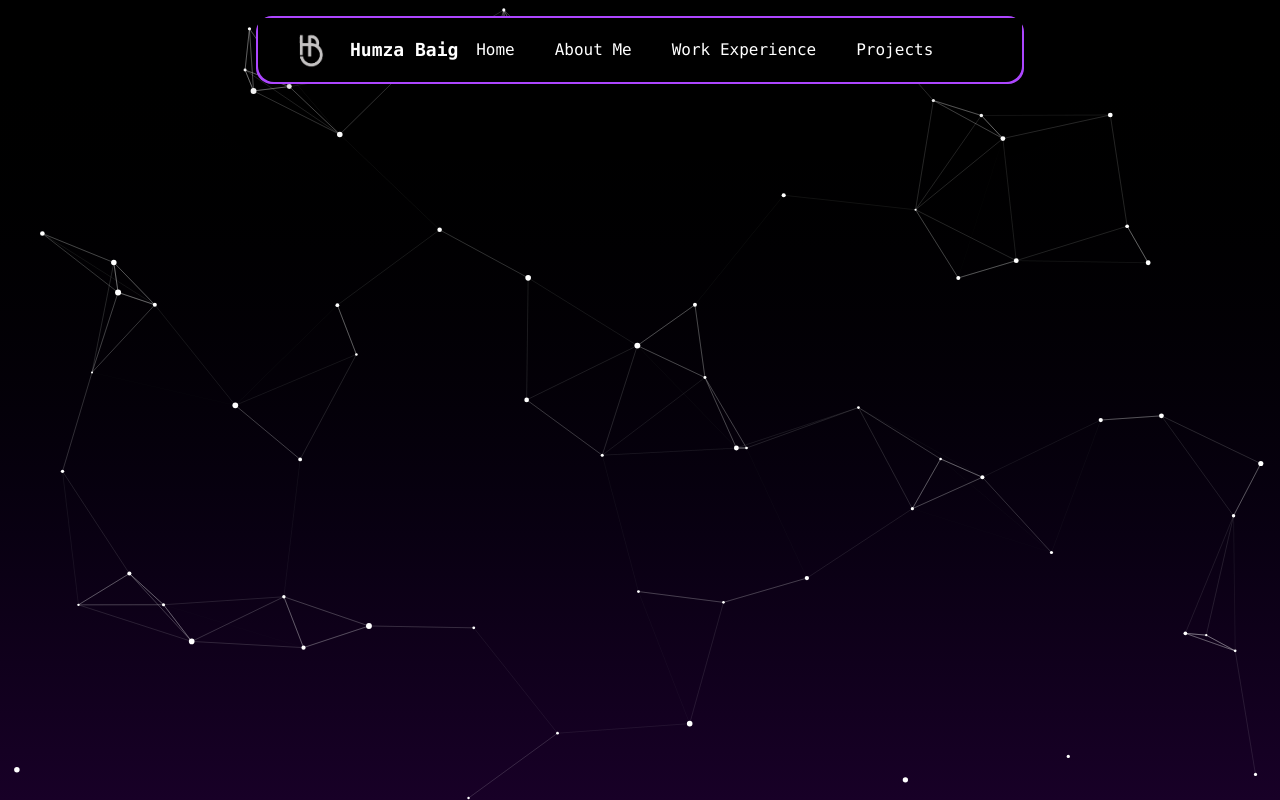
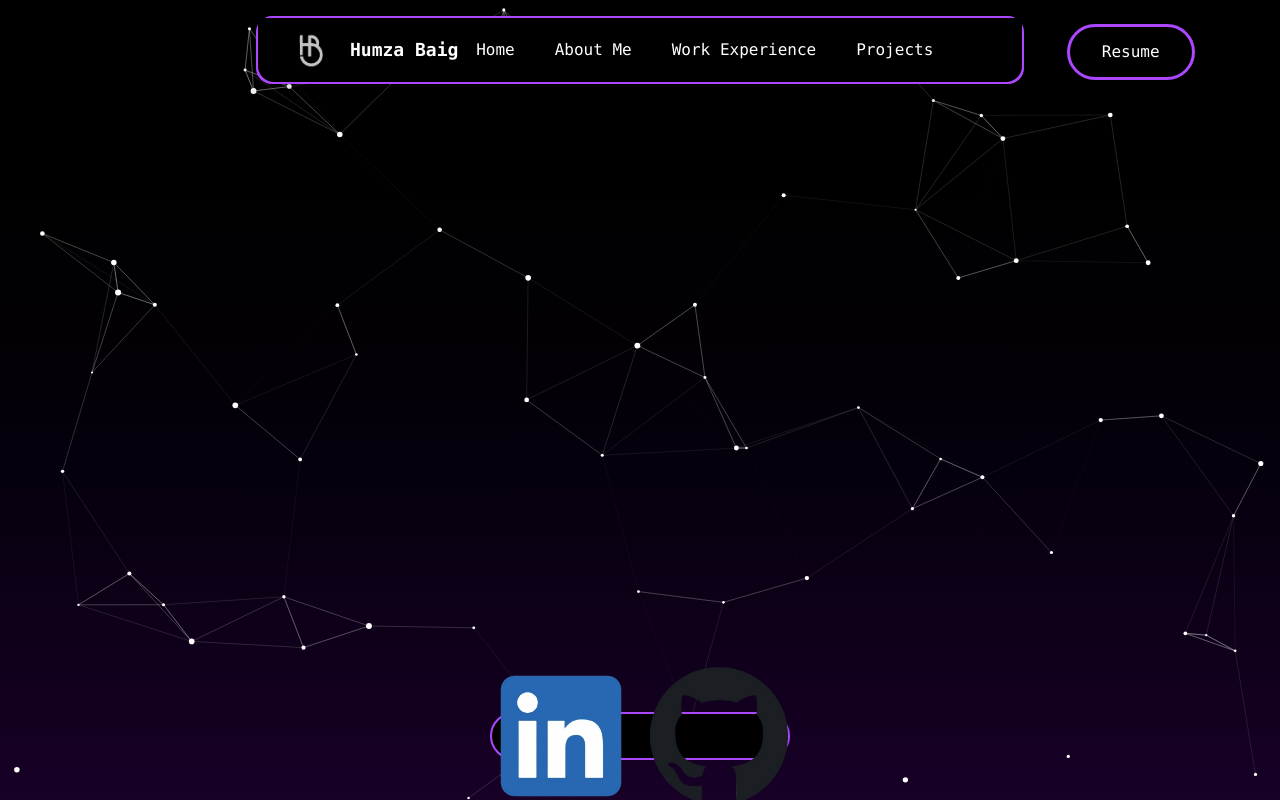
Before and after one commit to humza2244/my-portfolio, a Next.js app: page /workexperience in a window 1280 px wide. Built offline with nearby package versions, Linux system fonts and the light colour scheme.

Commit message:
new cursor + miscellanious changes

```diff
--- a/src/app/about/page.tsx
+++ b/src/app/about/page.tsx
@@ -5,6 +5,7 @@ import TypeWriterEffect from 'react-typewriter-effect'
 import BottomNavbar from '../components/bottomnavbar'
 import Image from 'next/image'
 import { ShootingStars } from '../components/ShootingStars'
+import ResumeButton from '../components/resumebutton'
 
 
 export default function AboutPage() {
@@ -14,9 +15,11 @@ export default function AboutPage() {
       <ParticlesComponent id="particles" />
       <ShootingStars quantity={30} />
       <BottomNavbar />
+      <ResumeButton/>
+
 
       {/* Image container with glowing animated border */}
-      <div className="fixed top-[25%] left-[6%] w-[20vw] h-[55vh] rounded-xl border-4 border-purple-500 shadow-[0_0_25px_5px_rgba(128,0,128,0.5)] overflow-hidden animate-float z-50">
+      <div className="fixed top-[25%] left-[6%] w-[20vw] h-[55vh] rounded-xl border-4 border-purple-500 shadow-[0_0_25px_5px_rgba(128,0,128,0.5)] overflow-hidden animate-float z-50 duration-500 hover:scale-104">
         <Image
           src="/myself.jpg"
           alt="Humza"
--- a/src/app/components/bottomnavbar.tsx
+++ b/src/app/components/bottomnavbar.tsx
@@ -8,7 +8,8 @@ import Image from 'next/image'
 export default function BottomNavbar() {
     return (
         <div className="fixed bottom-[5%] left-1/2 -translate-x-1/2 w-[300px] h-12 bg-black text-white whitespace-nowrap flex justify-center items-center rounded-br-4xl rounded-bl-4xl rounded-tr-4xl rounded-tl-4xl border-2 border-purple-500 z-50">
-            <div className="flex gap-x-5 hover:scale-105">
+            <div className="flex gap-x-5">
+                <div className="duration-500 hover:scale-110">
                     <a href='https://www.linkedin.com/in/humza-baig-639a2321a/'>
                         <Image
                             src="/linkedin.png"
@@ -18,7 +19,9 @@ export default function BottomNavbar() {
                             className="object-cover w-full h-full"
                         />
                     </a>
+                </div>
 
+                <div className="duration-500 hover:scale-110">
                     <a href='https://github.com/humza2244'>
                         <Image
                             src="/github.png"
@@ -30,5 +33,6 @@ export default function BottomNavbar() {
                     </a>
                 </div>
             </div>
+        </div>
     )
 }
--- /dev/null
+++ b/src/app/components/resumebutton.tsx
@@ -0,0 +1,20 @@
+
+
+export default function ResumeButton() {
+    return(
+
+        <div className="flex justify-center items-center bg-black fixed w-[10%] h-14 top-[3%] left-5/6 overflow-hidden
+        z-[80] rounded-br-4xl rounded-bl-4xl border-3 border-purple-500 rounded-tr-4xl rounded-tl-4xl duration-500
+        hover:scale-105">
+            <a className="text-white text-md font-mono"
+                href="/resume.pdf"
+                download
+            >
+                Resume
+            </a>
+
+        </div>
+
+    )
+
+}
--- a/src/app/globals.css
+++ b/src/app/globals.css
@@ -32,3 +32,7 @@
 .animate-shooting-star {
   animation: shooting-star 5s linear infinite;
 }
+
+body {
+  cursor: url('/cursor.png'), auto;
+}
--- a/src/app/workexperience/page.tsx
+++ b/src/app/workexperience/page.tsx
@@ -1,12 +1,16 @@
 'use client'
+import BottomNavbar from '../components/bottomnavbar'
 import Navbar from '../components/navbar'
 import ParticlesComponent from '../components/particles'
+import ResumeButton from '../components/resumebutton'
 
 export default function AboutPage() {
     return (
         <>
             <Navbar />
             <ParticlesComponent id="particles" />
+            <BottomNavbar/>
+            <ResumeButton/>
         </>
     )
 }
```
Also changed, not shown: public/cursor.png (added), 1 other file (tests, documents, lock files or other folders). Lines whose indentation alone changed are shown as unchanged.
